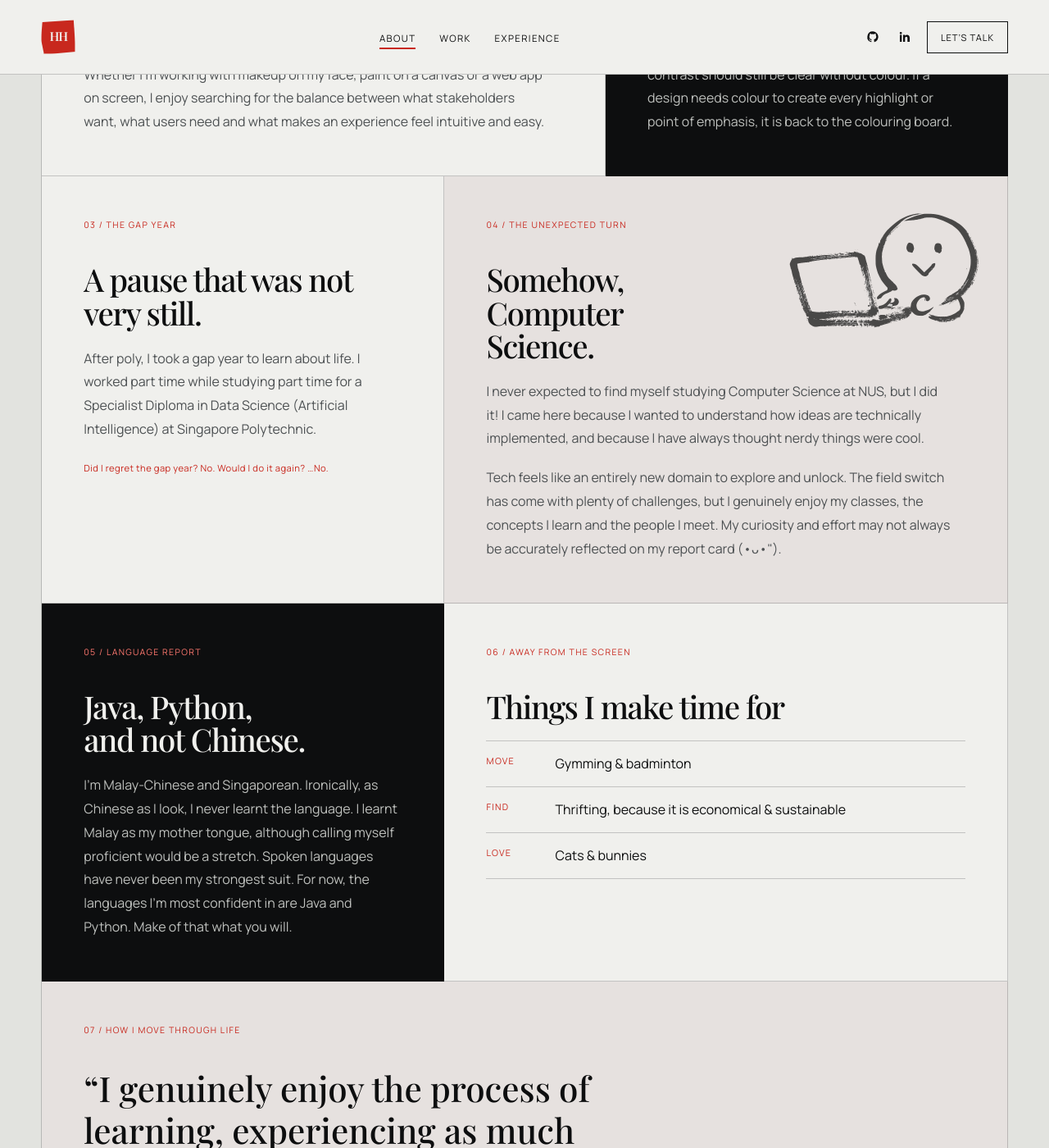
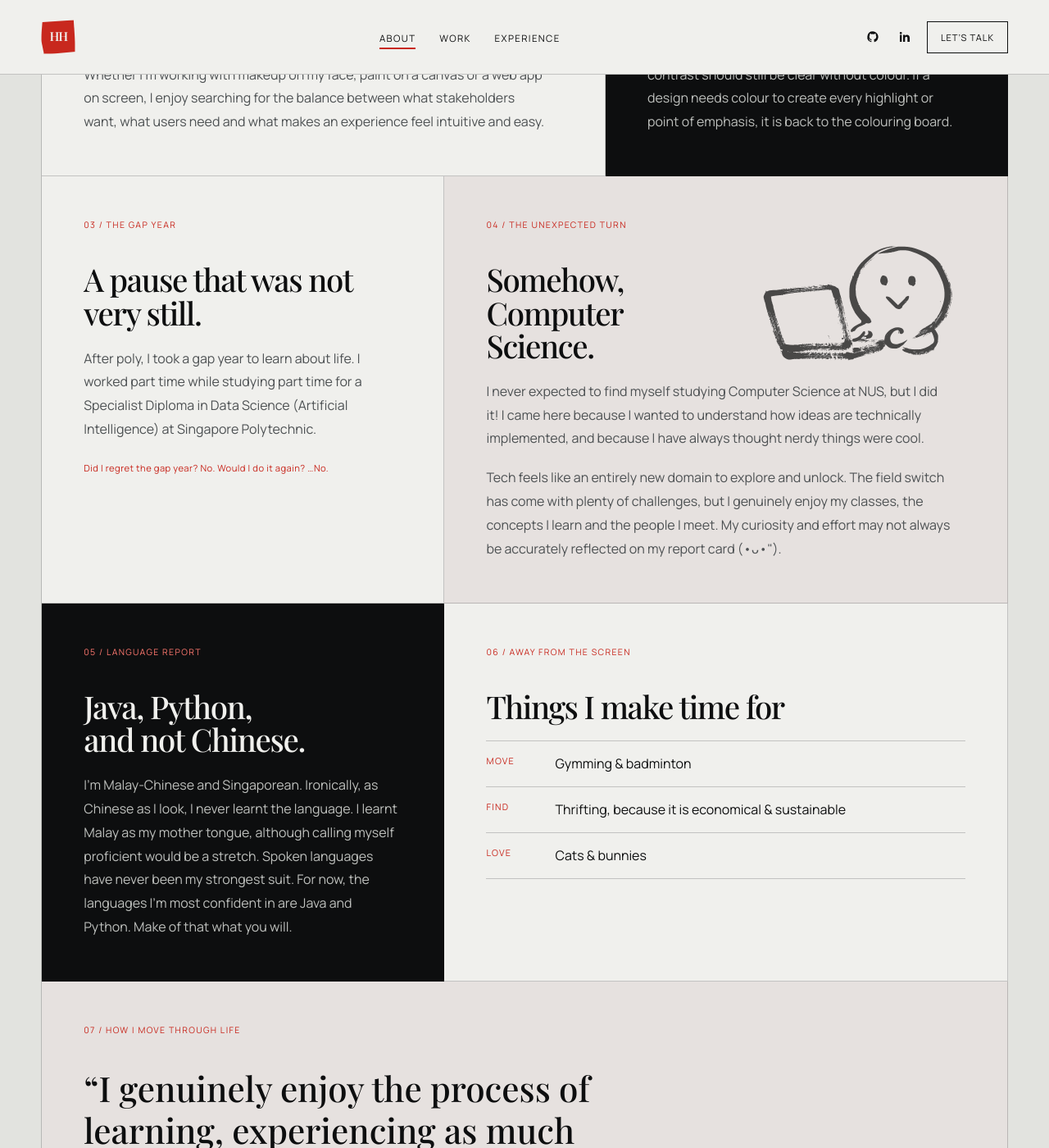
Before and after one commit to hazelhidayah/hazelhidayah.github.io, a Jekyll site: the page built from about.markdown, in a window 1280 px wide and 1400 px high, scrolled down 1443 px. Shown: the whole window at 82% size. Built offline with Jekyll 4.4.1, drawn with Linux system fonts in a browser that asks for light colours.

Commit message:
Move NUS illustration further inward

```diff
--- a/assets/css/style.css
+++ b/assets/css/style.css
@@ -3045,8 +3045,8 @@ body::before {
 .about-tile__illustration {
   position: absolute;
   z-index: 0;
-  top: -1rem;
-  right: 1.5rem;
+  top: 1.5rem;
+  right: 3.5rem;
   width: clamp(11rem, 20vw, 16rem);
   height: auto;
   opacity: 0.68;
@@ -3248,8 +3248,8 @@ body::before {
   }
 
   .about-tile__illustration {
-    top: -0.5rem;
-    right: 0.5rem;
+    top: 1rem;
+    right: 1.5rem;
     width: 9.5rem;
     opacity: 0.52;
   }
```
